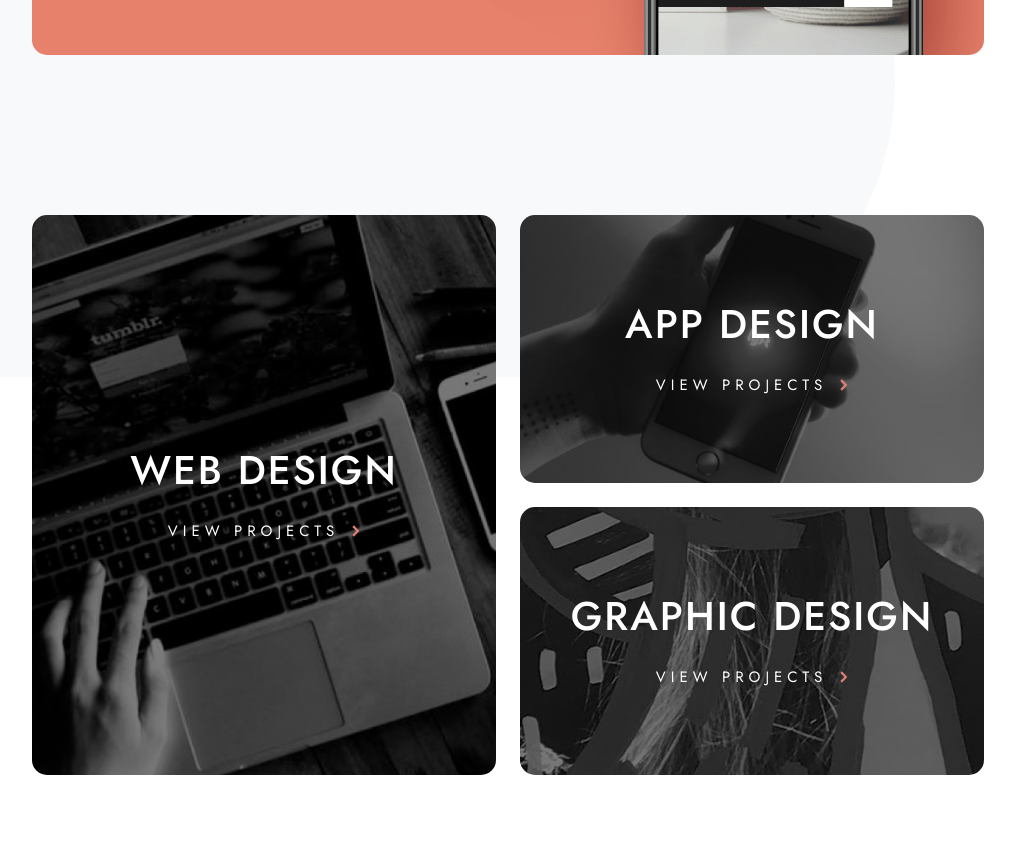
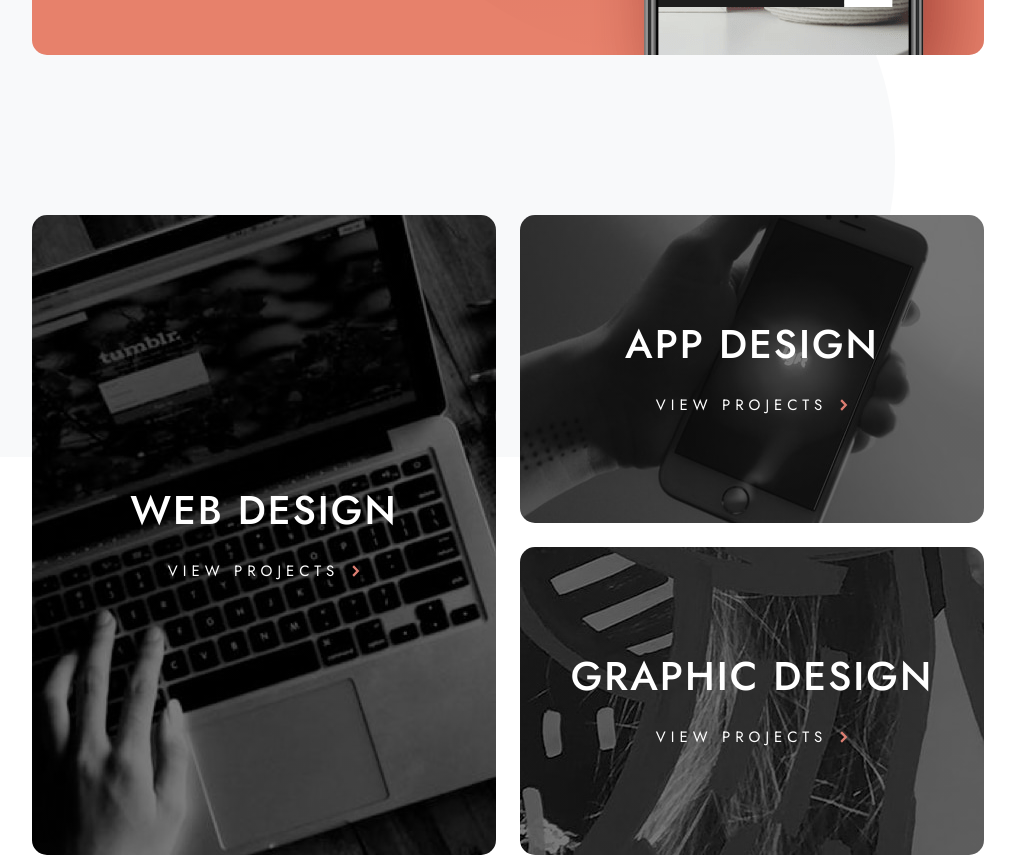
Before and after one commit to RayaneBengaoui/FM_challenge20_designo_multipage, a React (Create React App) app: page / in a window 1280 px wide. Shown: the part 740-1597 px from the top of the page, without its empty margins (132-1147 px from the left). Built offline with nearby package versions, Linux system fonts and the light colour scheme.

Commit message:
Fixing grid height

```diff
--- a/src/components/HomePage/ViewProjects.js
+++ b/src/components/HomePage/ViewProjects.js
@@ -55,6 +55,8 @@ const ViewProjectsStyle = styled(motion.section)`
     min-height: 640px;
     position: relative;
     margin: 5rem auto;
+    padding-top: 0;
+    margin-top: 10rem;
   }
 `;
 
```
